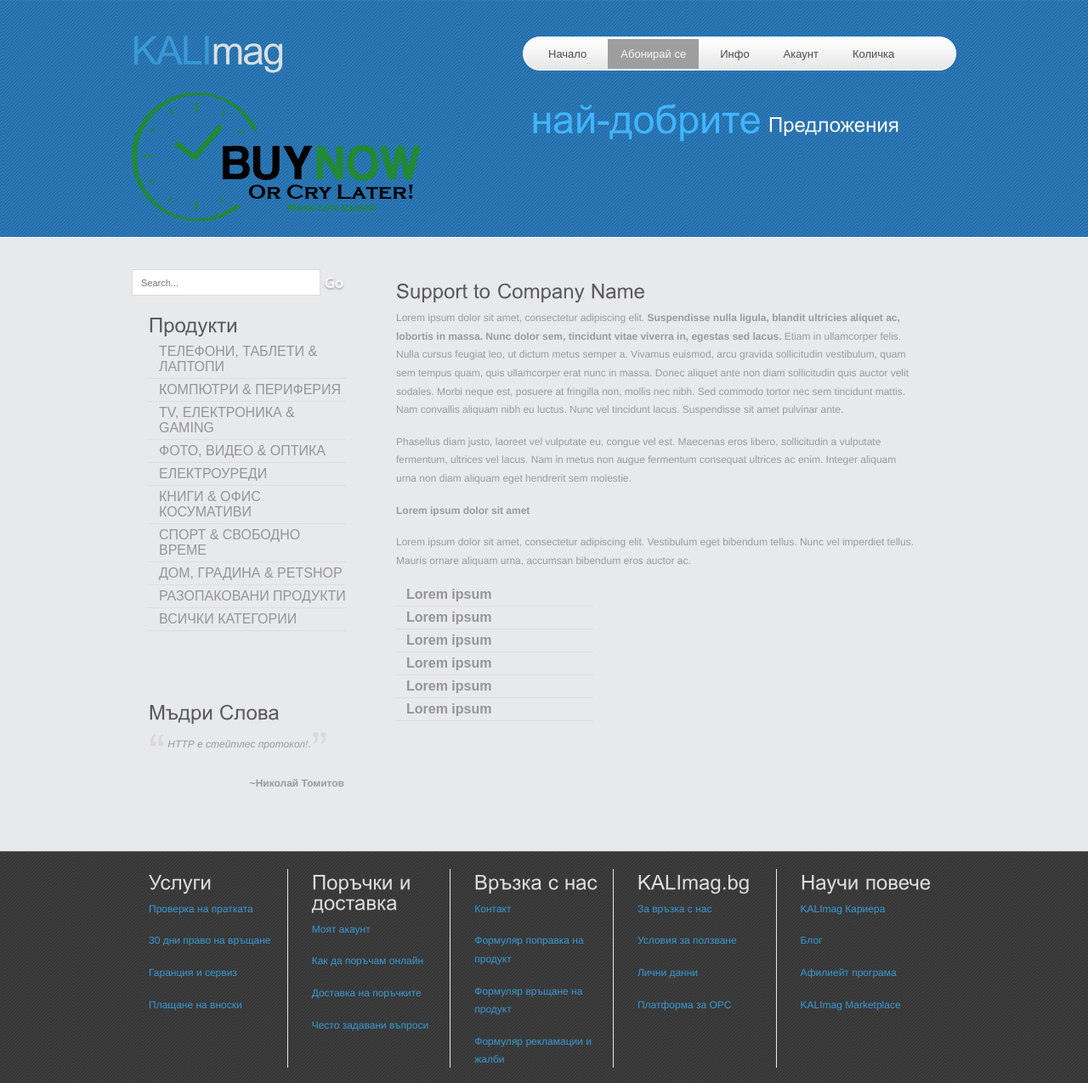
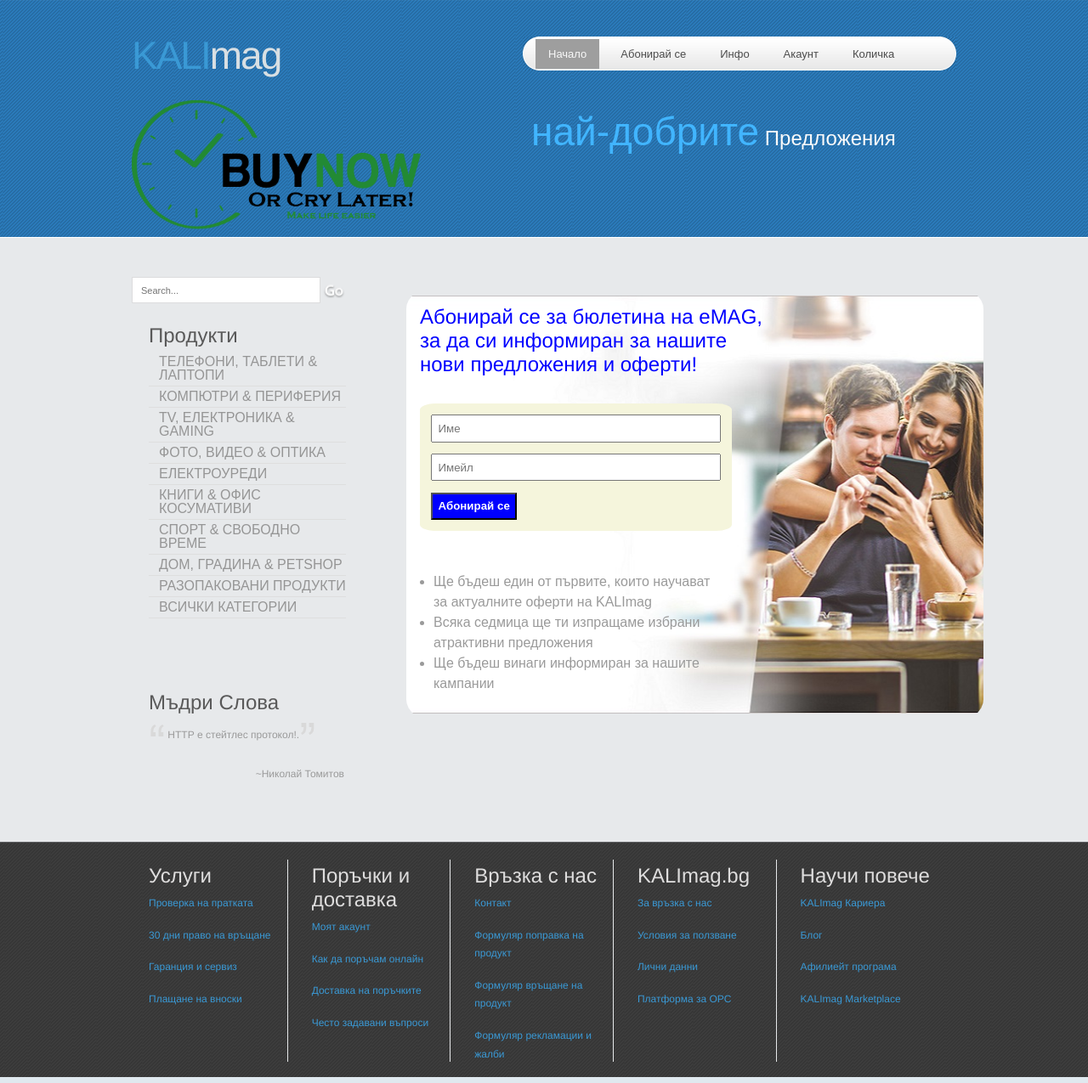
Before and after one commit to mailoForest/MediumProject-Kalimag, a PHP site: page /pages/subscribe.php in a window 1280 px wide. Shown: the whole page at 85% size. Run offline with PHP 8.4, Linux system fonts and the light colour scheme; grey boxes are pictures that could not be loaded.

Commit message:
subscribe-CSS

```diff
--- a/assets/css/ali-style.css
+++ b/assets/css/ali-style.css
@@ -362,3 +362,50 @@
 .offers article img, .offers-2 article img{
 	width: 100%;
 }
+.main-subscribe{
+	margin:2em 0 0 2em;
+	background-image: url('../images/subscribe.jpg');
+	background-position: center center;
+	background-repeat: no-repeat;
+	width: 100%;
+	border-radius: 5%;
+}
+.subscribe{
+	width: 60%;
+	padding: 1em;
+	line-height: 1.5em;
+}
+.subscribe h2{
+	color: blue;
+}
+.subscribe form {
+	width: 90%;
+	margin: 2em 0 2em 0;
+	box-sizing: border-box;
+	background-color: #F5F5DC;
+	border-radius: 5%;
+	padding: 0.8em;
+	}
+
+.subscribe form input[type=text] {
+	width: 100%;
+	padding: 0.5em;
+	margin-bottom: 1em;
+	box-sizing: border-box;
+}
+.subscribe form input[type=submit]  {
+	padding: 0.5em;
+	background: blue;
+	color: white;
+	font-weight: bold;
+	box-sizing: border-box;
+}
+
+.subscribe ul{
+	list-style: disc;
+	width: 90%;
+	padding: 1em;
+	box-sizing: border-box;
+}
+
+.subscribe ul
--- a/pages/index.php
+++ b/pages/index.php
@@ -282,7 +282,7 @@
           <?php include '../aside.php'?>
       </div>
       <div class="clr"></div>
-    </div>
+   </div>
   </div>
     <?php include '../footer.php'?>
     <script>
--- a/pages/subscribe.php
+++ b/pages/subscribe.php
@@ -1,36 +1,41 @@
 <!DOCTYPE html PUBLIC "-//W3C//DTD XHTML 1.0 Transitional//EN" "http://www.w3.org/TR/xhtml1/DTD/xhtml1-transitional.dtd">
 <html xmlns="http://www.w3.org/1999/xhtml">
 <head>
-<title>KALImag | Support</title>
+<title>KALImag</title>
 <meta http-equiv="Content-Type" content="text/html; charset=UTF-8" />
+<link href="../assets/css/reset.css" rel="stylesheet" type="text/css" />
 <link href="../assets/css/style.css" rel="stylesheet" type="text/css" />
+<link href="../assets/css/ali-style.css" rel="stylesheet" type="text/css" />
 <script type="text/javascript" src="../assets/js/cufon-yui.js"></script>
-<script type="text/javascript" src="../assets/js/arial.js"></script>
+<!--<script type="text/javascript" src="../assets/js/arial.js"></script>-->
 <script type="text/javascript" src="../assets/js/cuf_run.js"></script>
 </head>
 <body>
 <div class="main">
-    <?php include '../header.php'?>
+<?php include '../header.php'?>
   <div class="clr"></div>
   <div class="content">
     <div class="content_resize">
       <div class="mainbar">
-        <div class="article">
-          <h2><span>Support to</span> Company Name</h2>
-          <div class="clr"></div>
-          <p>Lorem ipsum dolor sit amet, consectetur adipiscing elit. <strong>Suspendisse nulla ligula, blandit ultricies aliquet ac, lobortis in massa. Nunc dolor sem, tincidunt vitae viverra in, egestas sed lacus.</strong> Etiam in ullamcorper felis. Nulla cursus feugiat leo, ut dictum metus semper a. Vivamus euismod, arcu gravida sollicitudin vestibulum, quam sem tempus quam, quis ullamcorper erat nunc in massa. Donec aliquet ante non diam sollicitudin quis auctor velit sodales. Morbi neque est, posuere at fringilla non, mollis nec nibh. Sed commodo tortor nec sem tincidunt mattis. Nam convallis aliquam nibh eu luctus. Nunc vel tincidunt lacus. Suspendisse sit amet pulvinar ante.</p>
-          <p>Phasellus diam justo, laoreet vel vulputate eu, congue vel est. Maecenas eros libero, sollicitudin a vulputate fermentum, ultrices vel lacus. Nam in metus non augue fermentum consequat ultrices ac enim. Integer aliquam urna non diam aliquam eget hendrerit sem molestie.</p>
-          <p><strong>Lorem ipsum dolor sit amet</strong></p>
-          <p>Lorem ipsum dolor sit amet, consectetur adipiscing elit. Vestibulum eget bibendum tellus. Nunc vel imperdiet tellus. Mauris ornare aliquam urna, accumsan bibendum eros auctor ac.</p>
-          <ul class="sb_menu">
-            <li><a href="#"><strong>Lorem ipsum</strong></a></li>
-            <li><a href="#"><strong>Lorem ipsum</strong></a></li>
-            <li><a href="#"><strong>Lorem ipsum</strong></a></li>
-            <li><a href="#"><strong>Lorem ipsum</strong></a></li>
-            <li><a href="#"><strong>Lorem ipsum</strong></a></li>
-            <li><a href="#"><strong>Lorem ipsum</strong></a></li>
-          </ul>
-        </div>
+          <main class="main-subscribe">
+          	<section class="subscribe">
+          		<h2>Абонирай се за бюлетина на eMAG, за да си информиран за нашите нови предложения и оферти!</h2>
+
+          		<form>
+          		<fieldset>
+          			<legend></legend>
+          			<input type="text" name="name" placeholder="Име" />
+          			<input type="text" name="mail" placeholder="Имейл" />
+          			<input type="submit" name="subscribe" value="Абонирай се"/>
+          			</fieldset>
+          		</form>
+          		<ul>
+          			<li>Ще бъдеш един от първите, които научават за актуалните оферти на KALImag</li>
+          			<li>Всяка седмица ще ти изпращаме избрани атрактивни предложения</li>
+          			<li>Ще бъдеш винаги информиран за нашите кампании</li>
+          		</ul>
+          	</section>
+          </main>
       </div>
       <div class="sidebar">
         <div class="search">
@@ -45,14 +50,14 @@
           <?php include '../aside.php'?>
       </div>
       <div class="clr"></div>
-    </div>
+   </div>
   </div>
     <?php include '../footer.php'?>
     <script>
         function setClassActive(id) {
             document.getElementById(id).setAttribute('class', 'active');
         }
-        setClassActive('subscribe.php');
+        setClassActive('index.php');
     </script>
 </div>
 </body>
```
Also changed, not shown: assets/images/subscribe.jpg (added).
